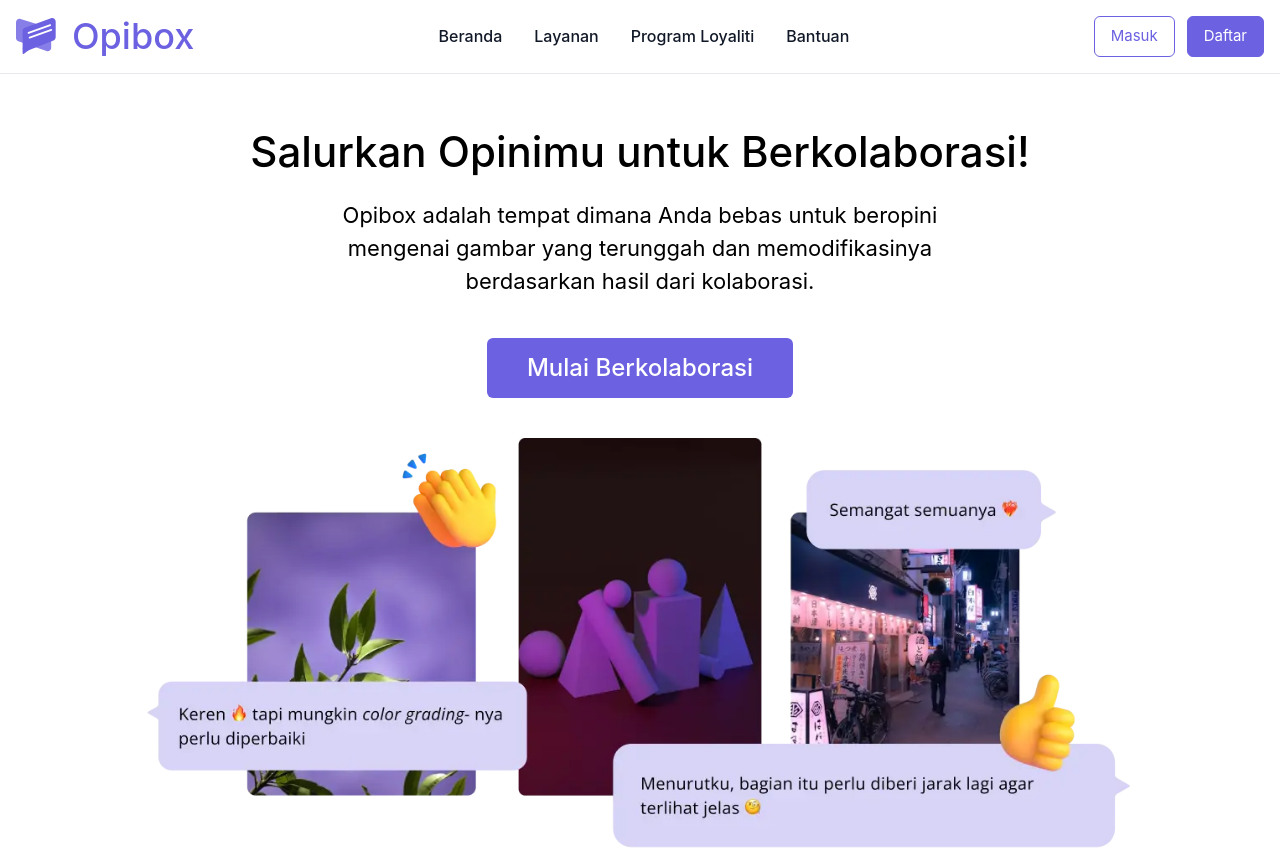
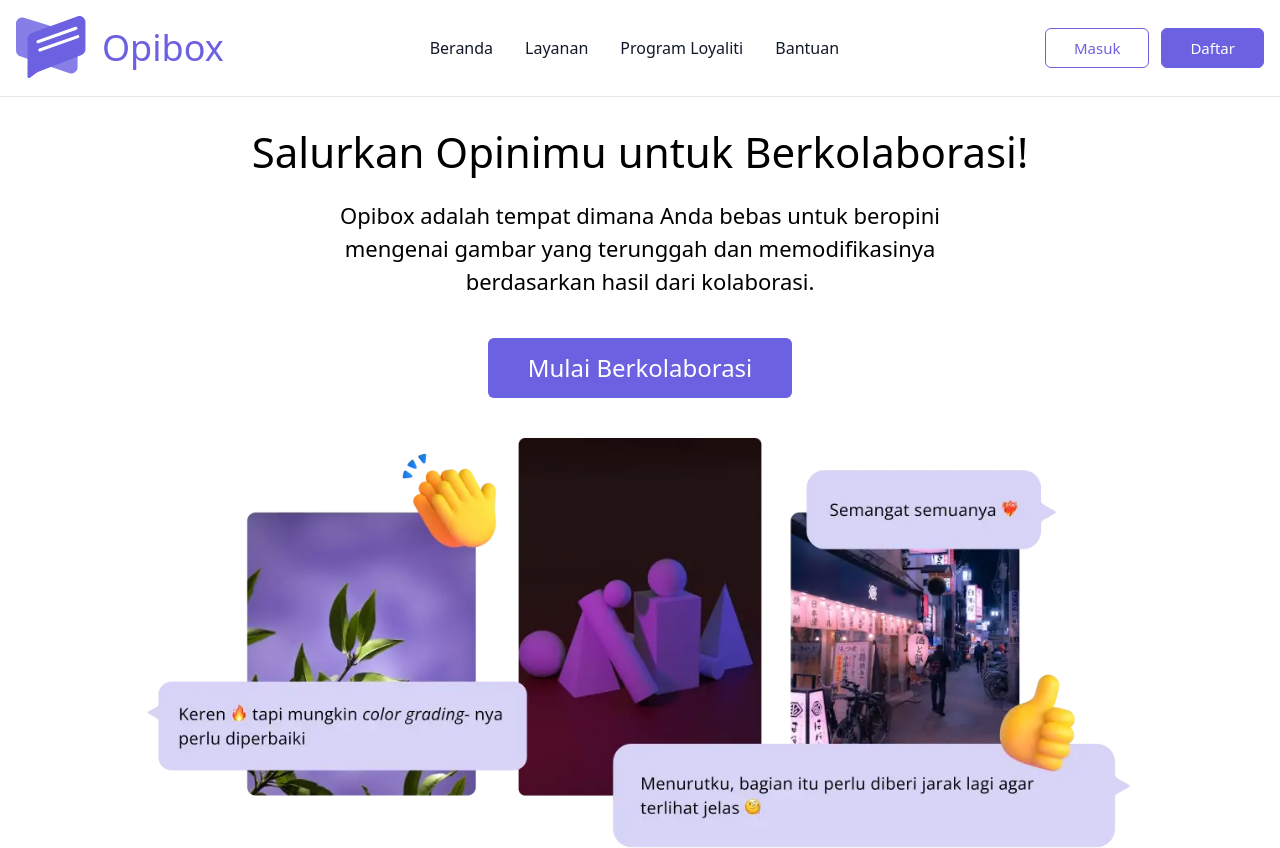
Before and after one commit to akbar5yn/OpiBox, a Nuxt app: page / in a window 1280 px wide. Shown: the top 848 px of the page. Built offline with nearby package versions, Linux system fonts and the light colour scheme.

Commit message:
removed flowbite framework configuration (revision)

```diff
--- a/nuxt.config.js
+++ b/nuxt.config.js
@@ -25,13 +25,10 @@ export default {
   // Global CSS: https://go.nuxtjs.dev/config-css
   css: [
     '@/assets/css/main.css',
-    'flowbite/dist/flowbite.css'
   ],
 
   // Plugins to run before rendering page: https://go.nuxtjs.dev/config-plugins
-  plugins: [
-    { src: '~/node_modules/flowbite/dist/flowbite.js', mode: 'client' }
-  ],
+  plugins: [],
 
   // Auto import components: https://go.nuxtjs.dev/config-components
   components: true,
--- a/package.json
+++ b/package.json
@@ -15,7 +15,6 @@
     "@nuxtjs/auth-next": "5.0.0-1667386184.dfbbb54",
     "@nuxtjs/axios": "^5.13.6",
     "core-js": "^3.25.3",
-    "flowbite": "^1.6.5",
     "nuxt": "^2.15.8",
     "swiper": "^9.2.0",
     "vue": "^2.7.10",
--- a/tailwind.config.js
+++ b/tailwind.config.js
@@ -6,7 +6,6 @@ module.exports = {
     "./pages/**/*.vue",
     "./plugins/**/*.{js,ts}",
     "./nuxt.config.{js,ts}",
-    "./node_modules/flowbite.{js,ts}"
   ],
   theme: {
     extend: {
@@ -15,7 +14,5 @@ module.exports = {
       },
     },
   },
-  plugins: [
-    require('flowbite')
-  ],
+  plugins: [],
 }
```
Also changed, not shown: 1 other file (tests, documents, lock files or other folders).
